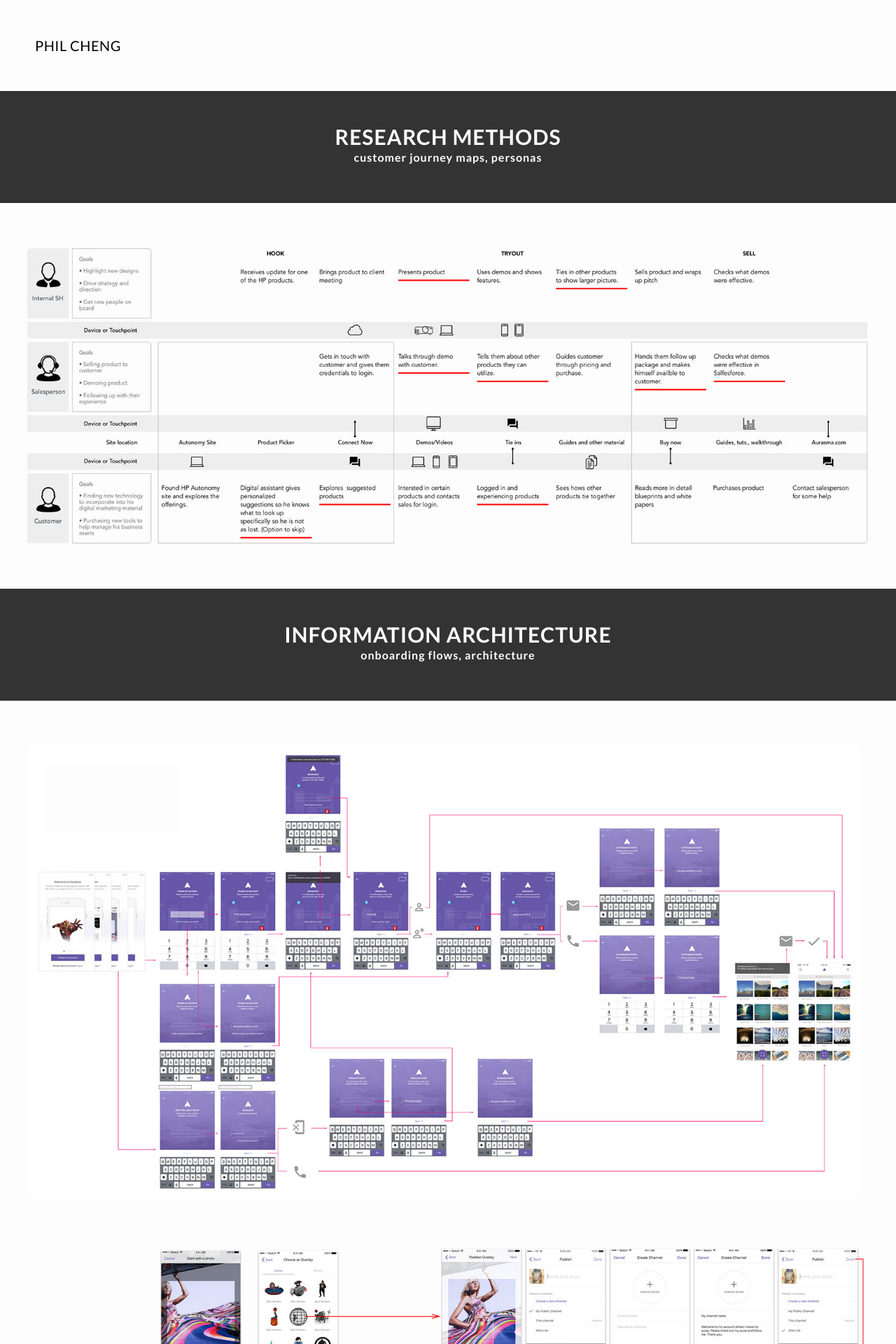
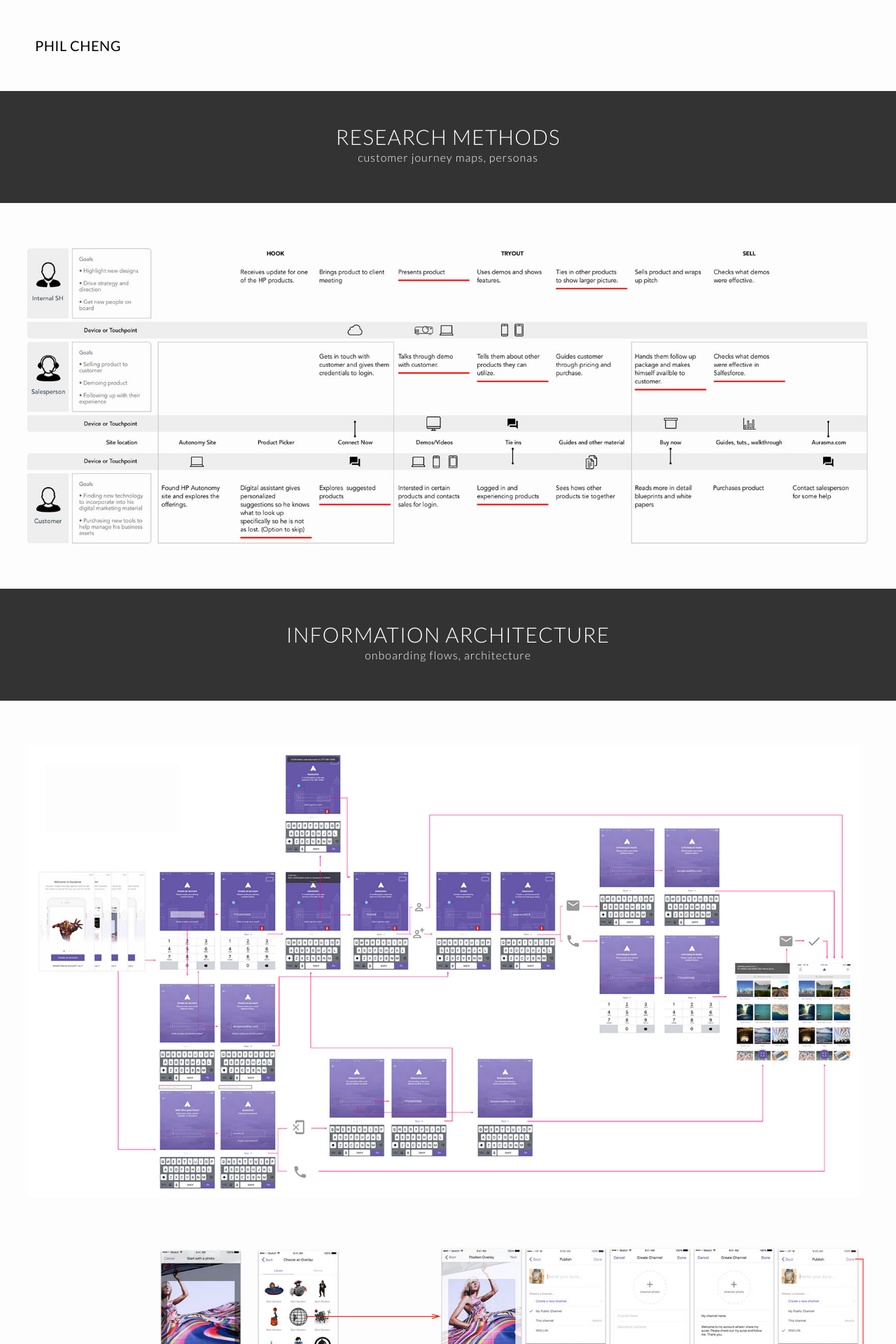
Before and after one commit to philcheng/philcheng.github.io, a Jekyll site: the page built from work.html, in a window 1280 px wide. Shown: the top 1920 px of the page at 70% size. Built offline with Jekyll 4.4.1, drawn with Linux system fonts in a browser that asks for light colours; nearby versions of some CDN libraries.

Commit message:
new text styles

```diff
--- a/_sass/_style.scss
+++ b/_sass/_style.scss
@@ -194,7 +194,6 @@ svg {
 	padding: 50px;
 	color: #FFFFFF;
 	line-height: 30px;
-	font-weight: 700;
 }
 
 .work_header .work_title {
@@ -202,11 +201,13 @@ svg {
 	font-size: 1.875em;
 	letter-spacing: 1px;
 	color: #fff;
+	font-weight: 300;
 }
 
 .work_header .work_subtitle {
 	letter-spacing: 1px;
 	color: #fff;
+	font-weight: 300;
 }
 
 .work_piece {
```
